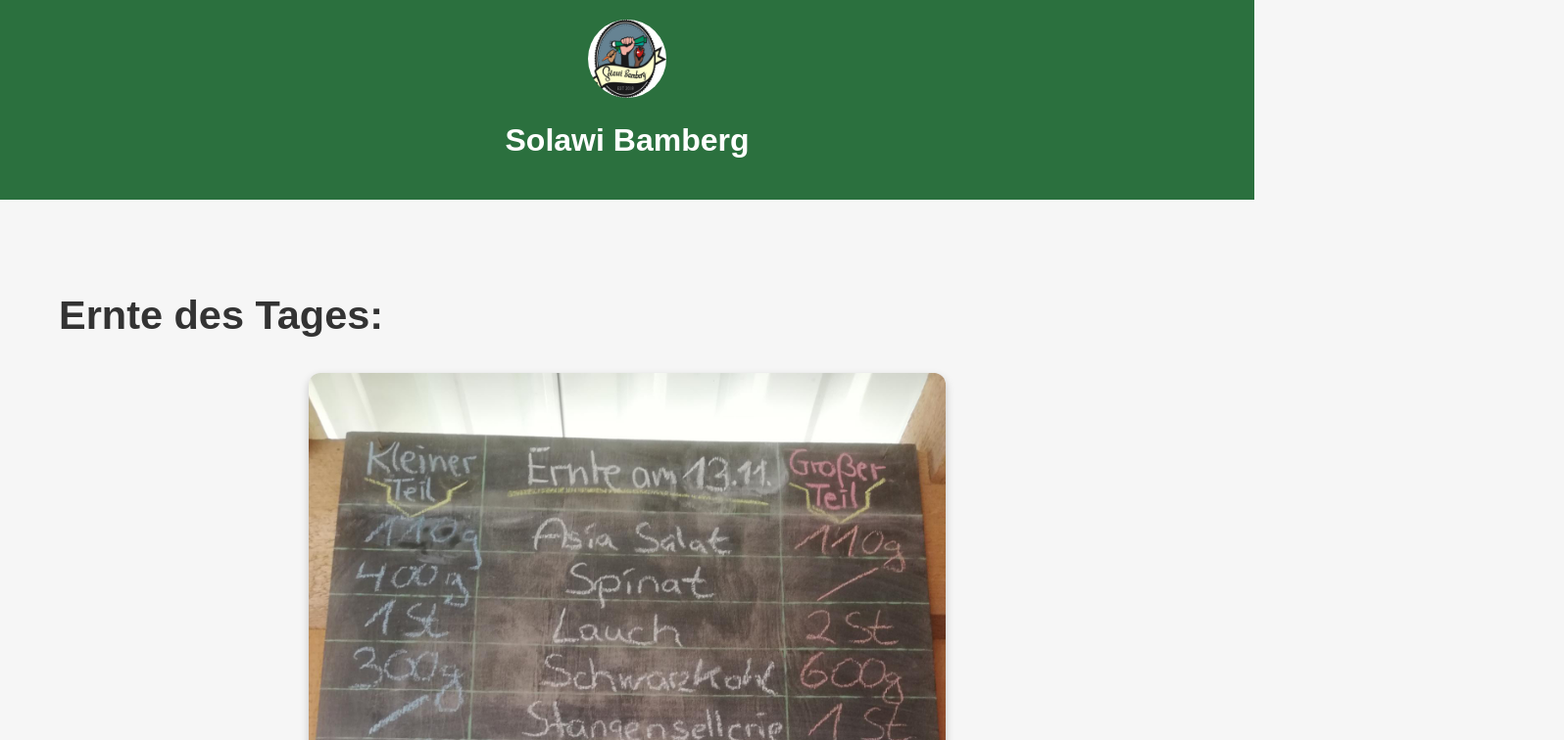
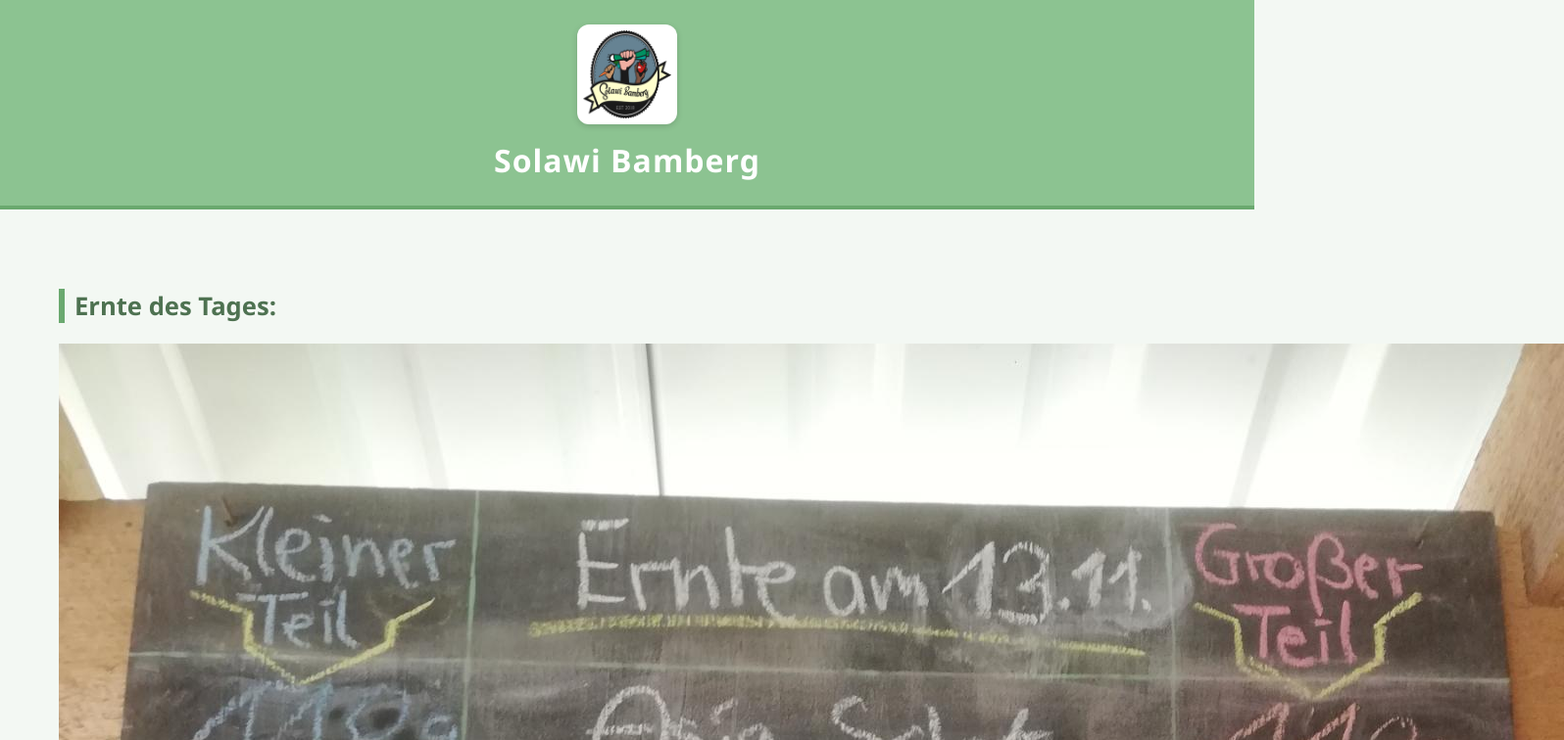
Before and after one commit to solawibamberg/Solawi-Bamberg, a plain HTML site: page index.html in a window 1280 px wide. Shown: the top 756 px of the page at 98% size, 1596 px wide, since content can reach past the window. Drawn offline with Linux system fonts and the light colour scheme.

Commit message:
Update style.css

```diff
--- a/style.css
+++ b/style.css
@@ -1,13 +1,72 @@
+/* ----- Global ----- */
+body {
+  font-family: "Segoe UI", Arial, sans-serif;
+  margin: 0;
+  padding: 0;
+  background: #f3f8f3; /* vert très léger */
+  color: #2d3a29; /* vert foncé lisible */
+}
 
-body { font-family: sans-serif; margin:0; background:#f6f6f6; color:#333; }
-header { background:#2b703e; color:white; padding:20px; text-align:center; }
-.logo { width:80px; border-radius:50%; }
-main { padding:20px; font-size:1.2em; }
-.ernte-photo {
+/* ----- Header ----- */
+header {
+  background: #8cc391; /* vert doux */
+  color: white;
+  padding: 25px;
+  text-align: center;
+  border-bottom: 4px solid #6aa96f; /* plus naturel */
+}
+
+header .logo {
+  width: 90px;
+  margin-bottom: 10px;
+  border-radius: 12px;
+  background: #fff;
+  padding: 6px;
+  box-shadow: 0 2px 6px rgba(0,0,0,0.15);
+}
+
+header h1 {
+  margin: 0;
+  font-size: 2em;
+  letter-spacing: 1px;
+}
+
+/* ----- Main ----- */
+main {
+  padding: 20px;
+}
+
+/* Titre section */
+main h2 {
+  color: #4e7251;
+  border-left: 6px solid #6aa96f;
+  padding-left: 10px;
+  font-size: 1.6em;
+}
+
+/* Texte */
+main p {
+  background: white;
+  padding: 15px;
+  border-radius: 12px;
+  box-shadow: 0 2px 8px rgba(0,0,0,0.08);
+  border-left: 5px solid #8cc391;
+}
+
+/* ----- Image (si tu en ajoutes) ----- */
+.photo {
   width: 100%;
-  max-width: 650px;
-  display: block;
-  margin: 20px auto;
-  border-radius: 12px;
-  box-shadow: 0 4px 10px rgba(0,0,0,0.2);
+  border-radius: 16px;
+  margin: 20px 0;
+  box-shadow: 0 2px 10px rgba(0,0,0,0.15);
 }
+
+/* ----- Mobile ----- */
+@media (max-width: 600px) {
+  header h1 {
+    font-size: 1.6em;
+  }
+  main h2 {
+    font-size: 1.4em;
+  }
+}
```
